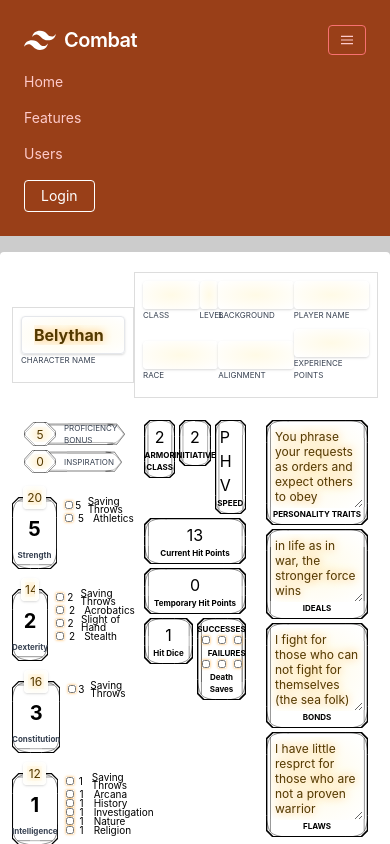
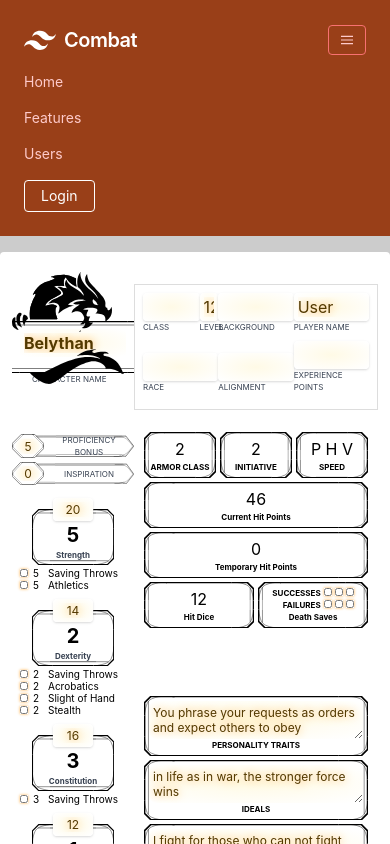
Before and after one commit to Brian-Fairbanks/combat, a React (Create React App) app in the folder client/: page /Character in a window 390 px wide. Shown: the top 844 px of the page. Built offline with nearby package versions, Linux system fonts and the light colour scheme; no server answers.

Commit message:
added dragon image reformatted form when on smaller screens

```diff
--- a/client/src/components/CharacterSheet/index.js
+++ b/client/src/components/CharacterSheet/index.js
@@ -27,7 +27,8 @@ function CharacterSheet() {
 
   const [stats, setStats] = useState({
     name:"Belythan",
-    level: 1,
+    level: 12,
+    playerName:"User",
 
     proficiency: 5,
     INSPIRARTION: 0,
@@ -250,18 +251,22 @@ function CharacterSheet() {
   // Printing sheet for view
   //========================================
   return (
-    <form className="grid grid-cols-3 bg-white shadow-lg rounded p-3 py-5 mb-4 md:w-4/5 max-w-3xl my-4 mx-auto">
+    <form className="grid grid-cols-3 bg-white shadow-lg rounded p-3 pb-5 pt-8 mb-4 md:w-3xl max-w-3xl min-w-3xl my-4 mx-auto">
 
       {/* 1/1 */}
-      <div className="std-border my-auto p-2">
+      <div className="my-auto relative">
+        <div className="nameDragonHead"/>
+        <div className="nameDragonTail"/>
+        <div className="nameBorder my-auto p-2">
           <input
-          className="shadow appearance-none border rounded w-full py-2 px-3 text-gray-700 leading-tight focus:outline-none focus:shadow-outline font-bold"
+            className="appearance-none rounded w-full py-1 mb-2 px-1 text-gray-700 leading-tight focus:outline-none focus:shadow-outline font-bold"
             id="username"
             type="text"
             value = {stats.name}
             onChange={e => singleChangeHandler("name", e.target.value)}
           />
-        <label className="block text-gray-700 text-2xs mb-2" htmlFor="username">
+        </div>
+        <label className="block text-gray-700 text-2xs mb-2 ml-5" htmlFor="username">
           CHARACTER NAME
         </label>
       </div>
@@ -285,7 +290,8 @@ function CharacterSheet() {
             className={vertInput}
             id="class"
             type="text"
-            ref={playerclass}
+            value = {stats.level}
+            onChange={e => singleChangeHandler("level", e.target.value)}
           />
           <label className="block text-gray-700 text-2xs mb-2" htmlFor="username">
             LEVEL
@@ -309,7 +315,8 @@ function CharacterSheet() {
             className={vertInput}
             id="class"
             type="text"
-            ref={playerclass}
+            value = {stats.playerName}
+            onChange={e => singleChangeHandler("playerName", e.target.value)}
           />
           <label className="block text-gray-700 text-2xs mb-2" htmlFor="username">
             PLAYER NAME
@@ -355,12 +362,12 @@ function CharacterSheet() {
 
 
       {/* 2/1 - 3/1 */}
-      <div className="row-span-2">
+      <div className="row-span-4 sm:row-span-2">
         <div className="">
 
           <div className="overflow-hidden mb-4">
             {/* Proficiency Bonus */}
-            <div className="flex  my-1 mx-3">
+            <div className="flex  my-1 mx-0 sm:mx-3">
               <div className="styledBorder1 w-8 flex justify-center items-center p-1">
                 <input
                   className={"h-full w-6 text-center rounded-full text-xs"}
@@ -371,14 +378,14 @@ function CharacterSheet() {
                 />
               </div>
               <div className="styledBorder2 flex-grow flex justify-center items-center px-2">
-                <label className=" text-gray-700 text-2xs" htmlFor="username">
+                <label className=" text-gray-700 text-2xs text-center" htmlFor="username">
                   PROFICIENCY BONUS
                 </label>
               </div>
             </div>
 
             {/* INSPIRATION */}
-            <div className="flex my-1 mx-3">
+            <div className="flex  my-1 mx-0 sm:mx-3">
               <div className="styledBorder1 w-8 flex justify-center items-center p-1">
                 <input
                   className={"h-full w-6 text-center rounded-full text-xs"}
@@ -400,8 +407,8 @@ function CharacterSheet() {
           {/* Stats Loop */}
           {statList.map(stat => {
             return (
-              <div className={stat + " stat flex flex-row"} key={stat}>
-                <div className="statNum w-16 styledBorder text-center">
+              <div className={stat + " stat flex flex-col sm:flex-row"} key={stat}>
+                <div className="statNum w-2/3 sm:w-16 styledBorder text-center mx-auto sm:mx-0">
                   <div className="statTop">
                     <input
                       className={numInput}
@@ -417,7 +424,7 @@ function CharacterSheet() {
                       {stats[stat + "Mod"]}
                     </div>
 
-                    <div className="text-gray-700 text-2xs mb-5 w-full text-center font-bold">
+                    <div className="text-gray-700 text-2xs mb-1 sm:mb-4 w-full text-center font-bold">
                       {
                         stat == "str" ? "Strength" :
                           stat == "dex" ? "Dexterity" :
@@ -432,10 +439,10 @@ function CharacterSheet() {
                 <div className="rolls w-auto text-xxs pl-2">
                   {stats[stat + "Rolls"].map((roll, index) => {
                     return (
-                      <div className="flex items-center rollItem leading-2" key={stat + roll.name}>
+                      <div className="flex items-center rollItem leading-2 my-1 sm:m-0" key={stat + roll.name}>
                         <input
                           type="checkbox"
-                          className="form-checkbox text-2xs h-2 w-2"
+                          className="form-checkbox text-2xs"
                           defaultChecked={roll.proficient}
                           name={roll.name}
                           onChange={e => profChangeHandler(stat, index, e.target.checked)}
@@ -461,7 +468,7 @@ function CharacterSheet() {
                 {stats.passiveWisdom}
               </div>
               <div className="styledBorder2 flex-grow flex justify-center items-center px-2">
-                <label className=" text-gray-700 text-2xs" htmlFor="username">
+                <label className=" text-gray-700 text-2xs text-center" htmlFor="username">
                   PASSIVE WISDOM
                 </label>
               </div>
@@ -473,7 +480,7 @@ function CharacterSheet() {
       </div>
 
       {/* 2/2 */}
-      <div className="">
+      <div className="col-span-2 sm:col-span-1">
 
         <div className="flex flex-wrap px-2">
           {/* AC */}
@@ -560,7 +567,7 @@ function CharacterSheet() {
                     return (
                       <input
                         type="checkbox"
-                        className="form-checkbox text-2xs h-2 w-2 mx-1 text-indigo-600"
+                        className="form-checkbox text-2xs h-2 w-2 checkMargin"
                         key={`deathSaves.saves.${index}`}
                         checked={stats.deathSaves.saves[index]}
                         name={`deathSaves.saves.${index}`}
@@ -577,7 +584,7 @@ function CharacterSheet() {
                     return (
                       <input
                         type="checkbox"
-                        className="form-checkbox text-2xs h-2 w-2 mx-1"
+                        className="form-checkbox text-2xs h-2 w-2 checkMargin"
                         key={`deathSaves.fails.${index}`}
                         checked={stats.deathSaves.fails[index]}
                         name={`deathSaves.fails.${index}`}
@@ -599,7 +606,7 @@ function CharacterSheet() {
 
 
       {/* 2/3 */}
-      <div className="">
+      <div className="col-span-2 sm:col-span-1">
         <div className="flex flex-wrap px-2">
 
           {/* PERSONALITY TRAITS */}
@@ -663,7 +670,7 @@ function CharacterSheet() {
       </div>
 
       {/* 3/2 */}
-      <div className="px-2">
+      <div className="py-2 px-0 sm:py-0 sm:px-2 col-span-2 sm:col-span-1">
         <div className="w-full h-full statBorder flex flex-col items-center align-center">
           <div className="flex-grow py-2">
             {"P H V"}
@@ -675,7 +682,7 @@ function CharacterSheet() {
       </div>
 
       {/* 3/3 */}
-      <div className="px-2">
+      <div className="py-2 px-0 sm:py-0 sm:px-2 col-span-2 sm:col-span-1">
         <div className="w-full h-full statBorder flex flex-col items-center align-center">
           <div className="flex-grow py-2">
             {"P H V"}
@@ -687,7 +694,7 @@ function CharacterSheet() {
       </div>
 
       {/* 4/1 */}
-      <div className="py-2">
+      <div className="py-2 ">
         <div className="w-full h-full statBorder flex flex-col items-center align-center">
           <div className="flex-grow py-2">
             {"P H V"}
--- a/client/src/components/CharacterSheet/styles.css
+++ b/client/src/components/CharacterSheet/styles.css
@@ -19,6 +19,13 @@
   border-image-width: 18px 18px;
 }
 
+.nameBorder{
+  border-image: url(./styledBorder3.svg);
+  border-image-slice: 30% 30% fill;
+  border-image-width: 18px 0px;
+  z-index:2;
+}
+
 .styledBorder1{
   border-image: url(./styledBorder.svg);
   border-image-slice: 35% 35% fill;
@@ -31,6 +38,25 @@
   border-image-width: 18px 18px;
 }
 
+.nameDragonHead{
+  position:absolute;
+  margin-top:-49px;
+  width:100px;
+  height:60px;
+  background-image:url(./dragonHead.svg);
+  background-size: contain;
+}
+
+.nameDragonTail{
+  position:absolute;
+  right:10px;
+  bottom:9px;
+  width:94px;
+  height:35px;
+  background-image:url(./dragonTail.svg);
+  background-size: contain;
+}
+
 input, .input{
   color: rgb(83, 57, 0)!important;
   text-shadow:0px 0px 10px #ffb048;
@@ -38,6 +64,8 @@ input, .input{
 }
 
 .form-checkbox{
+  height:8px;
+  width:8px;
   box-shadow:0px 0px 3px #ffb048;
 }
 
@@ -48,3 +76,7 @@ input, .input{
 .marginFix{
   padding:7px;
 }
+
+.checkMargin{
+  margin-left:3px;
+}
```
Also changed, not shown: client/src/components/CharacterSheet/dragonHead.svg (added), client/src/components/CharacterSheet/dragonTail.svg (added). Lines whose indentation alone changed are shown as unchanged.
